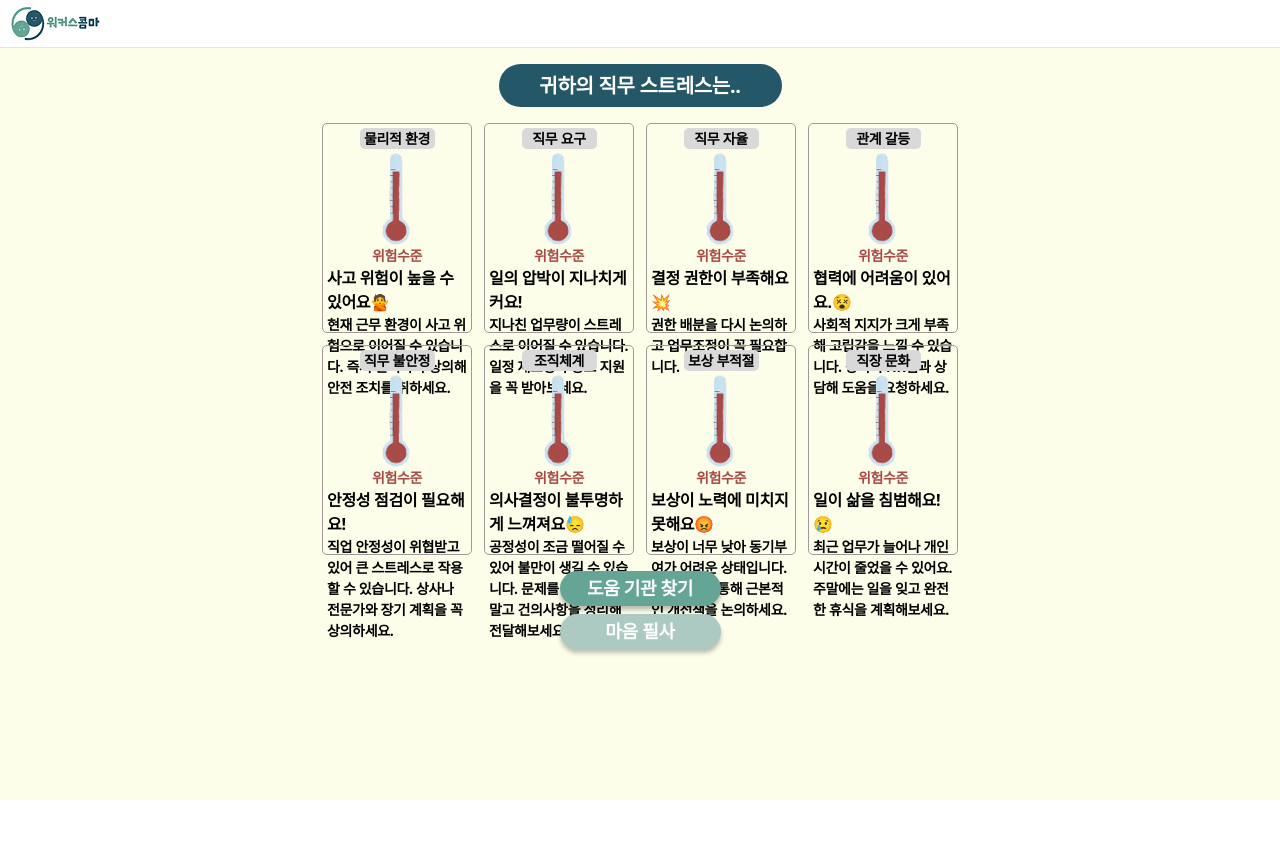
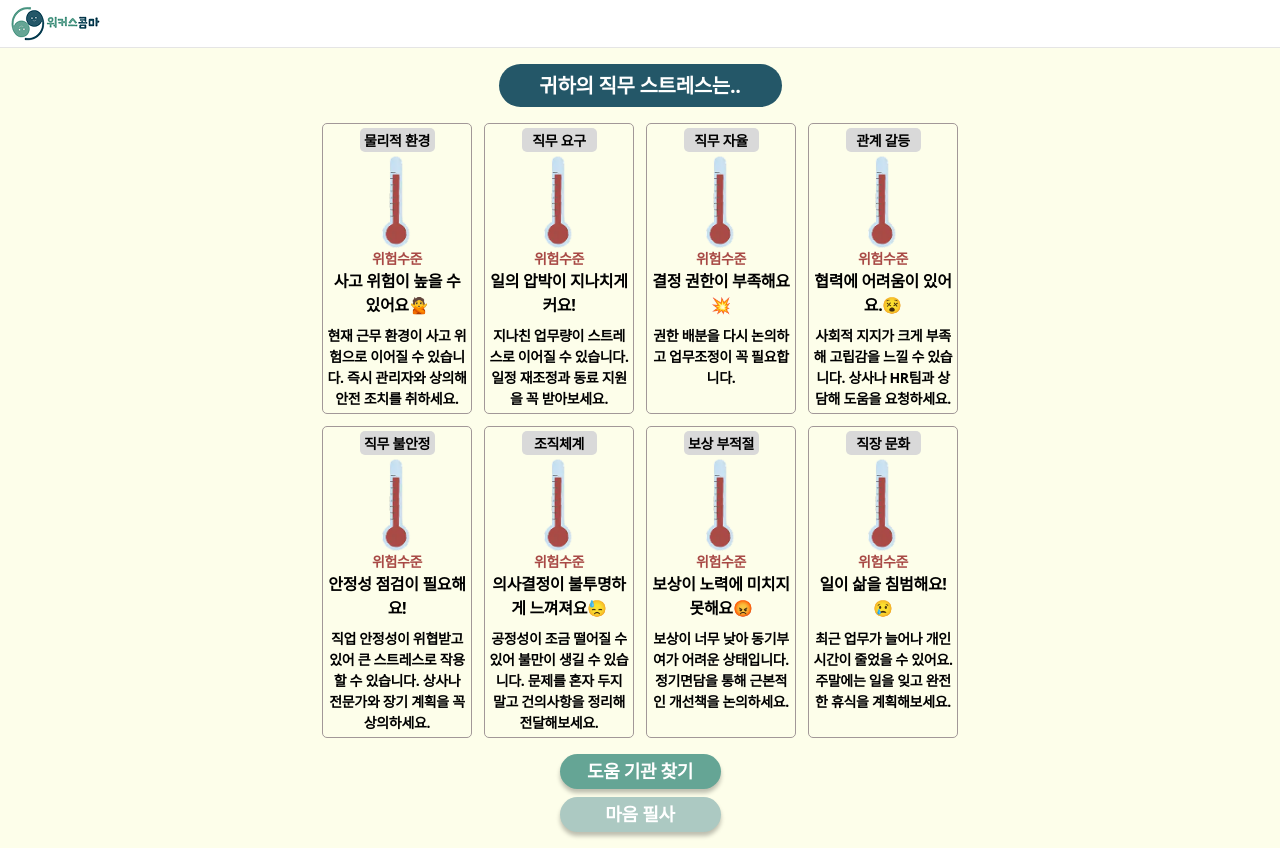
Before and after one commit to WorkersComma/workerscomma.github.io, a React (Vite) app: page /self-diagnosis/stress/result in a window 1280 px wide. Before the commit the page ends 800 px from the top, so only its background shows below. Built offline with nearby package versions, Linux system fonts and the light colour scheme; a web font is replaced by a local one.

Commit message:
fix: 정렬 순서 버그 수정
ui 버그도 같이 수정

```diff
--- a/src/features/self-diagnosis/stress/StressResultPage.tsx
+++ b/src/features/self-diagnosis/stress/StressResultPage.tsx
@@ -371,7 +371,7 @@ export const StressResultPage: FC = () => {
   ].sort((a, b) => {
     if (a.status === b.status) return 0;
 
-    if (!a.status) return -1;
+    if (a.status === "danger") return -1;
 
     return 1;
   });
@@ -380,11 +380,11 @@ export const StressResultPage: FC = () => {
     <div className="flex flex-col items-center p-4">
       <Heading1>귀하의 직무 스트레스는..</Heading1>
 
-      <ul className="mt-4 max-w-3xl flex gap-3 justify-center items-center flex-wrap">
+      <ul className="mt-4 max-w-3xl flex gap-3 justify-center flex-wrap">
         {allData.map((data) => (
           <li
             key={data.title}
-            className="p-1 w-[150px] h-[210px] rounded-[5px] border border-[#A29898] flex flex-col items-center"
+            className="p-1 w-[150px] rounded-[5px] border border-[#A29898] flex flex-col items-center"
           >
             <h2 className="w-[75px] h-[24px] rounded-[5px] bg-[#D9D9D9] text-black font-semibold text-[0.875rem] flex justify-center items-center">
               {data.title}
@@ -402,11 +402,11 @@ export const StressResultPage: FC = () => {
               {data.scoreDescription}
             </p>
 
-            <h3 className="font-semibold text-black whitespace-pre-line">
+            <h3 className="font-semibold text-black whitespace-pre-line text-center">
               {data.heading}
             </h3>
 
-            <p className="font-semibold text-[0.875rem] whitespace-pre-line">
+            <p className="mt-2 font-semibold text-[0.875rem] whitespace-pre-line text-center">
               {data.description}
             </p>
           </li>
```
